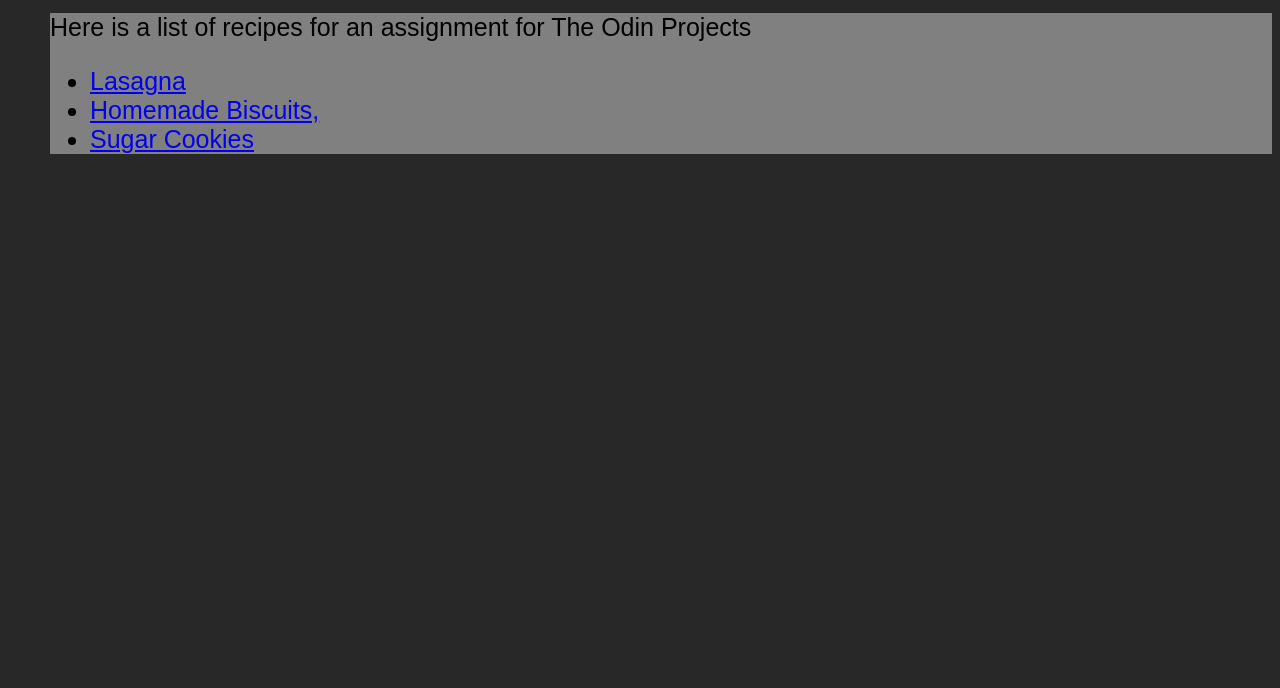
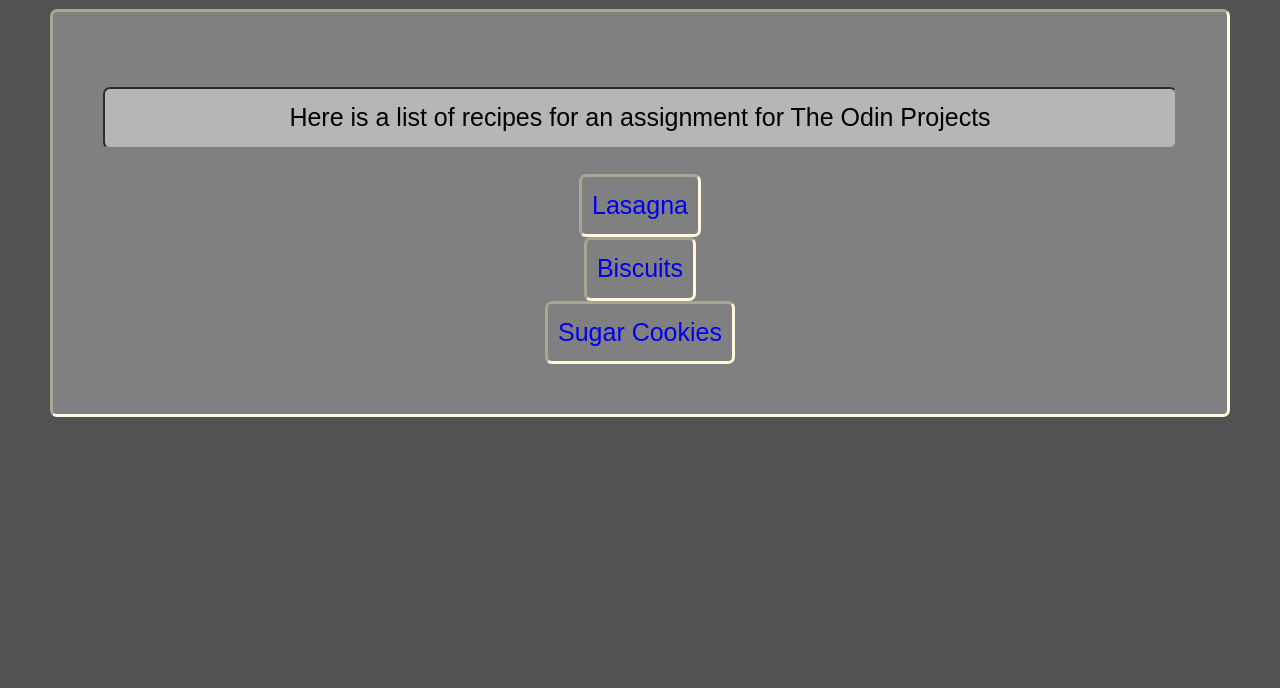
Before and after one commit to kcwoods89/odin-recipes, a plain HTML site: page index.html in a window 1280 px wide. Shown: the part 112-800 px from the top of the page. Drawn offline with Linux system fonts and the light colour scheme.

Commit message:
Working more with css

```diff
--- a/index.html
+++ b/index.html
@@ -9,12 +9,11 @@
         <body>
             <h1>Recipes from Home</h1>
             <div><p>Here is a list of recipes for an assignment for The Odin Projects</p>
-            <ul>
-              <li><a href="recipes/lasagna.html">Lasagna</a></li>
-              <li><a href="recipes/biscuits.html">Homemade Biscuits,</a></li>
-              <li><a href="recipes/sugarcookies.html">Sugar Cookies</a></li>
-            </ul>
-        </div>
+
+
+         <div class="button"><a href="recipes/lasagna.html">Lasagna</a></div>
+         <div class="button"><a href="recipes/biscuits.html">Biscuits</a></div>
+         <div class="button"><a href="recipes/sugarcookies.html">Sugar Cookies</a></div>
 
         </body>
     </html>
--- a/style.css
+++ b/style.css
@@ -1,17 +1,61 @@
+html {
+    font-size: 25px;
+    font-family: Arial, Helvetica, sans-serif;
+}
+
+p, ol, ul{
+    padding: 10px;
+    background-color: rgb(182, 182, 182);
+    border-radius: 7px;
+    border: 2px inset grey;
+    color: black;
+    list-style: none;
+}
+
 body {
-    background-color:rgb(41, 40, 40);
+    background-color:rgb(83, 82, 82);
     color:ghostwhite;
-    font-size:25px;
-    font-family: Arial, Helvetica, sans-serif;
-    margin-left: 50px;
+    font-size:1rem;
+    line-height: 1.5rem;
+    margin: 50px;
+}
+
+div p {
+    text-align:center;
+}
+
+a {
+    text-decoration: none;
+}
+
+.button {
+    background-color: grey;
+    color: black;
+    text-align: auto;
+    padding: 10px;
+    width:fit-content;
+    border-radius: 7px;
+    margin: auto;
+}
+
+.button:hover {
+    background-color: honeydew;
+    box-shadow: 4px 4px 4px black;
 
 }
 
-h1 {
+h1, h2, h3 {
     text-align: center;
+    text-shadow: 2px 2px 4px black;
 }
 
 div {
     background-color: grey;
     color: black;
+    box-sizing: border-box;
+    padding: 50px;
+    border-radius: 7px;
+    border-style: inset;
+    border-color:cornsilk;
+
 }
```
Also changed, not shown: recipes/biscuits.html (+1 -1 lines), recipes/lasagna.html (+5 -5 lines), recipes/sugarcookies.html (+4 -3 lines).
